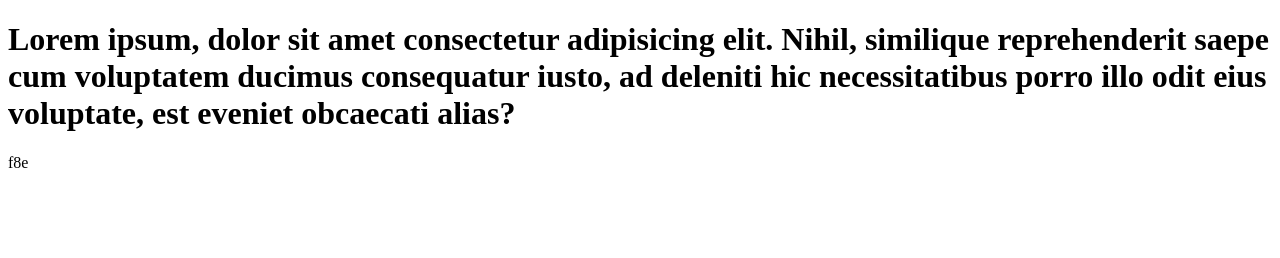
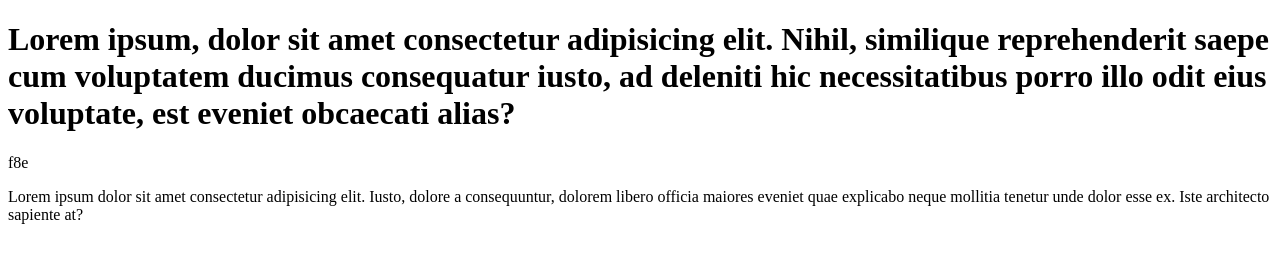
Before and after one commit to devlohani99/checkgit, a plain HTML site: page index.html in a window 1280 px wide. Drawn offline with Linux system fonts and the light colour scheme.

Commit message:
added again parag

```diff
--- a/index.html
+++ b/index.html
@@ -8,5 +8,6 @@
 <body>
   <h1>Lorem ipsum, dolor sit amet consectetur adipisicing elit. Nihil, similique reprehenderit saepe cum voluptatem ducimus consequatur iusto, ad deleniti hic necessitatibus porro illo odit eius voluptate, est eveniet obcaecati alias?</h1>
   <p>f8e</p>
+  <p>Lorem ipsum dolor sit amet consectetur adipisicing elit. Iusto, dolore a consequuntur, dolorem libero officia maiores eveniet quae explicabo neque mollitia tenetur unde dolor esse ex. Iste architecto sapiente at?</p>
 </body>
 </html>
```
